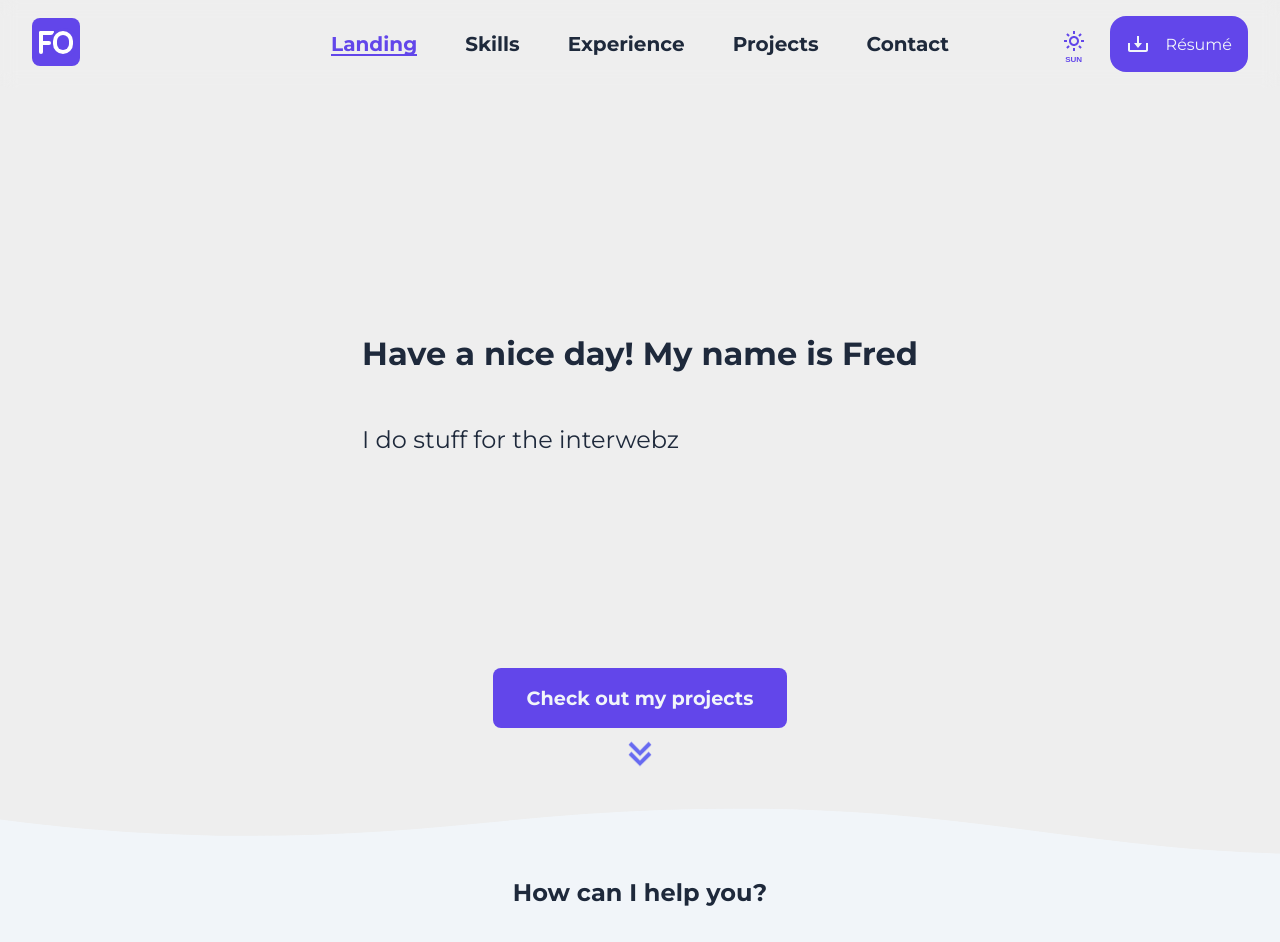
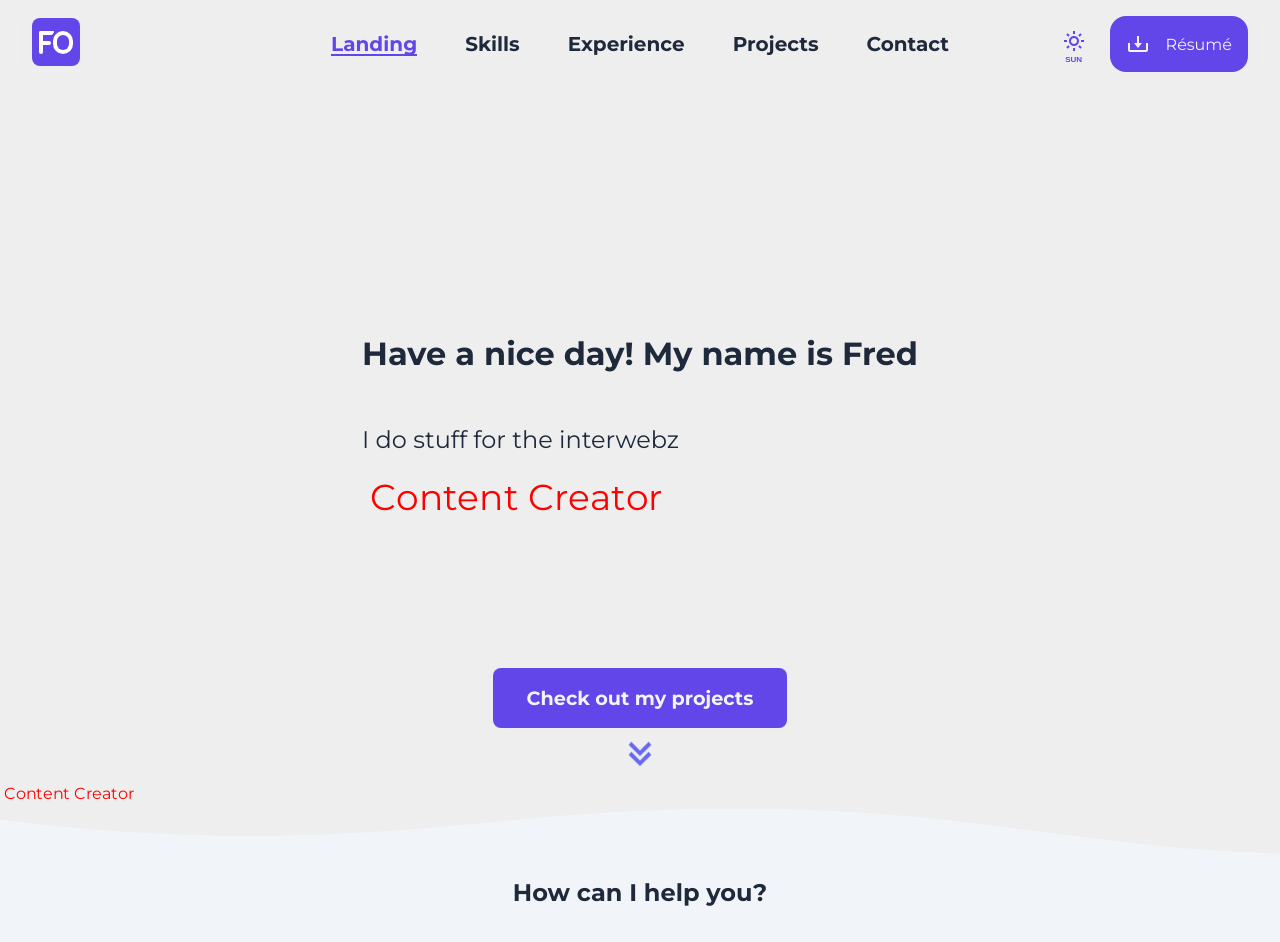
Before and after one commit to Seeru-crypto/aurora_front, a Next.js app: page / in a window 1280 px wide. Shown: the top 942 px of the page. Built offline with nearby package versions, Linux system fonts and the light colour scheme.

Commit message:
feat: add animated title

```diff
--- a/package.json
+++ b/package.json
@@ -22,6 +22,7 @@
     "react-icons": "^4.4.0",
     "react-redux": "^8.0.2",
     "react-vertical-timeline-component": "^3.6.0",
+    "sass": "^1.85.1",
     "sharp": "^0.33.5",
     "styled-components": "^5.3.5"
   },
--- /dev/null
+++ b/src/components/Position.module.scss
@@ -0,0 +1,84 @@
+.position {
+  position: relative;
+  cursor: default;
+  font-size: 16px;
+  line-height: 32px;
+  width: 100%;
+  display: flex;
+  justify-content: center;
+  align-items: center;
+}
+
+.textContainer {
+  position: absolute;
+  inset: 0;
+  top: -30px;
+  display: flex;
+  flex-direction: column;
+}
+
+.text {
+  position: absolute;
+  left: 4px;
+  display: flex;
+}
+
+.first {
+  z-index: 1;
+  color: blue;
+}
+
+.second {
+  z-index: 2;
+  color: red;
+}
+
+.inlineBlock {
+  display: inline-block;
+}
+
+.transformStyle3d {
+  transform-style: preserve-3d;
+}
+
+.originBottom {
+  transform-origin: bottom;
+}
+
+.animateTextRotate1 {
+  animation: textRotate1 10s ease infinite 2s;
+}
+
+.animateTextRotate2 {
+  animation: textRotate2 10s ease infinite 2s;
+}
+
+@keyframes textRotate1 {
+  0%, 20% {
+    transform: rotateX(0deg);
+    opacity: 1;
+  }
+  30%, 70% {
+    transform: rotateX(-90deg);
+    opacity: 0;
+  }
+  80%, 100% {
+    transform: rotateX(0deg);
+    opacity: 1;
+  }
+}
+
+@keyframes textRotate2 {
+  0%, 20% {
+    transform: rotateX(90deg);
+    opacity: 0;
+  }
+  30%, 70% {
+    transform: rotateX(0deg);
+    opacity: 1;
+  }
+  80%, 100% {
+    transform: rotateX(90deg);
+    opacity: 0;
+  }
+}
--- /dev/null
+++ b/src/components/Position.tsx
@@ -0,0 +1,31 @@
+import React from 'react';
+import styles from './Position.module.scss';
+
+const produceSpans = (text: string, animation: string) => {
+    return text.split("").map((letter, index) => (
+        <span
+            key={index}
+            className={`${styles.inlineBlock} ${styles.transformStyle3d} ${styles.originBottom} ${styles[animation]}`}
+            style={{ animationDelay: `${index * 0.05}s` }}
+        >
+      {letter === " " ? "\u00A0" : letter}
+    </span>
+    ));
+};
+
+const Position: React.FC = () => {
+    return (
+        <div className={styles.position}>
+            <div className={styles.textContainer}>
+                <div className={`${styles.text} ${styles.first}`} aria-label="Software Developer">
+                    {produceSpans("Software Developer", "animateTextRotate1")}
+                </div>
+                <div className={`${styles.text} ${styles.second}`} aria-label="Content Creator">
+                    {produceSpans("Content Creator", "animateTextRotate2")}
+                </div>
+            </div>
+        </div>
+    );
+};
+
+export default Position;
--- a/src/pages/index.tsx
+++ b/src/pages/index.tsx
@@ -9,6 +9,7 @@ import Contact from '../views/contact/Contact';
 import Skills from '../views/skills/Skills';
 import Projects from '../views/projects/Projects';
 import Wave from '../../public/resources/icons/Wave.svg';
+import Position from "../components/Position";
 
 export default function Home(): JSX.Element {
   const isToastShown: boolean = useAppSelector((state: RootState) => state.app.isToastShown);
@@ -45,6 +46,8 @@ export default function Home(): JSX.Element {
     <>
       {isToastShown && <Toast message='Added to clipboard' />}
       <LandingPage ref={landingRef} />
+      <Position />
+
       <div className='divider-1'>
         <Wave className='shape-fill' />
       </div>
--- a/src/views/landing/LandingPage.tsx
+++ b/src/views/landing/LandingPage.tsx
@@ -2,6 +2,7 @@ import React, { ForwardedRef, useEffect, useState } from 'react';
 import styled from 'styled-components';
 import CtaButton from './CtaButton';
 import { LABELS } from '../../data';
+import Title from "./Title/Title";
 
 const LandingPage = React.forwardRef((_props, ref: ForwardedRef<HTMLElement>) => {
   const [greetingMessage, setGreetingMessage] = useState('');
@@ -36,6 +37,7 @@ const LandingPage = React.forwardRef((_props, ref: ForwardedRef<HTMLElement>) =>
           {GREETING_MAIN_BODY}
         </h1>
         <p>{LANDING_HERO_TEXT}</p>
+        <Title />
       </div>
       <CtaButton />
     </LandingStyle>
--- /dev/null
+++ b/src/views/landing/Title/Title.tsx
@@ -0,0 +1,138 @@
+import React from 'react';
+import styled, { keyframes } from 'styled-components';
+
+const textRotate1 = keyframes`
+  0%, 20% {
+    transform: rotateX(0deg);
+    opacity: 1;
+  }
+  30%, 70% {
+    transform: rotateX(-90deg);
+    opacity: 0;
+  }
+  80%, 100% {
+    transform: rotateX(0deg);
+    opacity: 1;
+  }
+`;
+
+const textRotate2 = keyframes`
+  0%, 20% {
+    transform: rotateX(90deg);
+    opacity: 0;
+  }
+  30%, 70% {
+    transform: rotateX(0deg);
+    opacity: 1;
+  }
+  80%, 100% {
+    transform: rotateX(90deg);
+    opacity: 0;
+  }
+`;
+
+const PositionContainer = styled.div`
+    position: relative;
+    cursor: default;
+    font-weight: 500;
+    font-size: 16px;
+    line-height: 32px;
+    width: 100%;
+    display: flex;
+    justify-content: center;
+    align-items: center;
+
+    @media (min-width: 375px) {
+        font-size: 20px;
+    }
+
+    @media (min-width: 640px) {
+        font-size: 30px;
+    }
+
+    @media (min-width: 768px) {
+        font-size: 36px;
+    }
+
+    @media (min-width: 1536px) {
+        font-size: 66px;
+        line-height: 40px;
+    }
+`;
+
+const TextContainer = styled.div`
+  position: absolute;
+  inset: 0;
+  top: -30px;
+  display: flex;
+  flex-direction: column;
+
+  @media (min-width: 640px) {
+    top: -10px;
+  }
+
+  @media (min-width: 1024px) {
+    top: 0;
+  }
+`;
+
+const Text = styled.div`
+  position: absolute;
+  left: 4px;
+  display: flex;
+
+  @media (min-width: 768px) {
+    left: 8px;
+  }
+
+  @media (min-width: 1536px) {
+    left: 16px;
+  }
+`;
+
+const FirstText = styled(Text)`
+  z-index: 1;
+  color: blue;
+`;
+
+const SecondText = styled(Text)`
+  z-index: 2;
+  color: red;
+`;
+
+const CharSpan = styled.span<{ delay: number, animationType: 'rotate1' | 'rotate2' }>`
+  display: inline-block;
+  transform-style: preserve-3d;
+  transform-origin: bottom;
+  animation: ${props => props.animationType === 'rotate1' ? textRotate1 : textRotate2} 10s ease infinite 2s;
+  animation-delay: ${props => props.delay}s;
+`;
+
+const produceSpans = (text: string, animationType: 'rotate1' | 'rotate2') => {
+    return text.split("").map((letter, index) => (
+        <CharSpan
+            key={index}
+            delay={index * 0.05}
+            animationType={animationType}
+        >
+            {letter === " " ? "\u00A0" : letter}
+        </CharSpan>
+    ));
+};
+
+const title: React.FC = () => {
+    return (
+        <PositionContainer>
+            <TextContainer>
+                <FirstText aria-label="Software Developer">
+                    {produceSpans("Software Developer", 'rotate1')}
+                </FirstText>
+                <SecondText aria-label="Content Creator">
+                    {produceSpans("Content Creator", 'rotate2')}
+                </SecondText>
+            </TextContainer>
+        </PositionContainer>
+    );
+};
+
+export default title;
```
Also changed, not shown: 1 other file (tests, documents, lock files or other folders).
